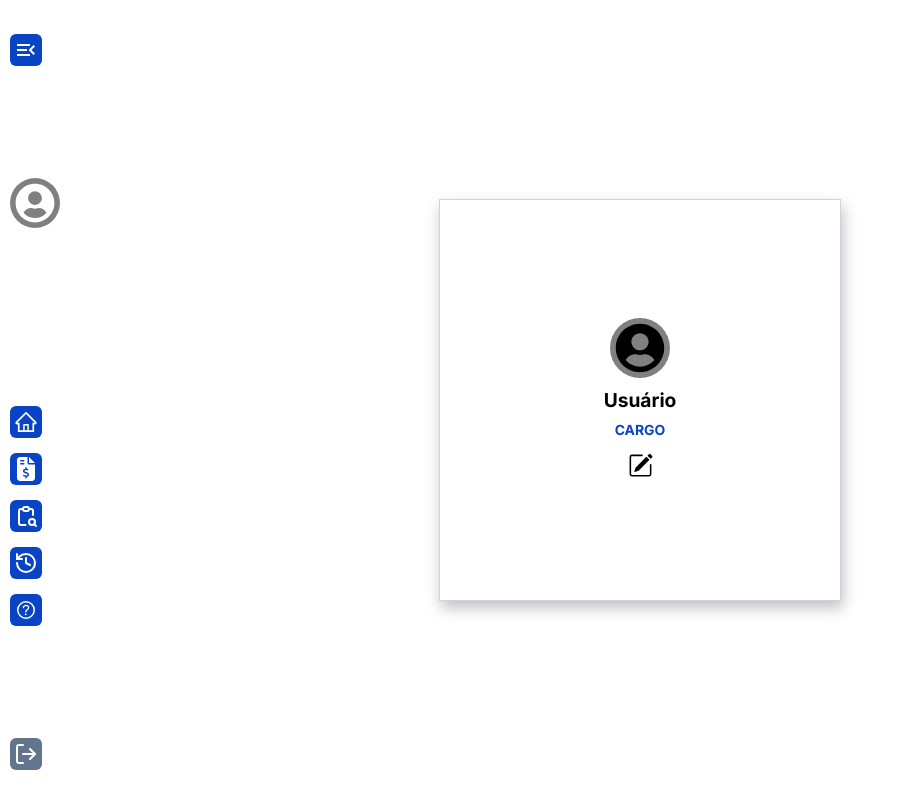
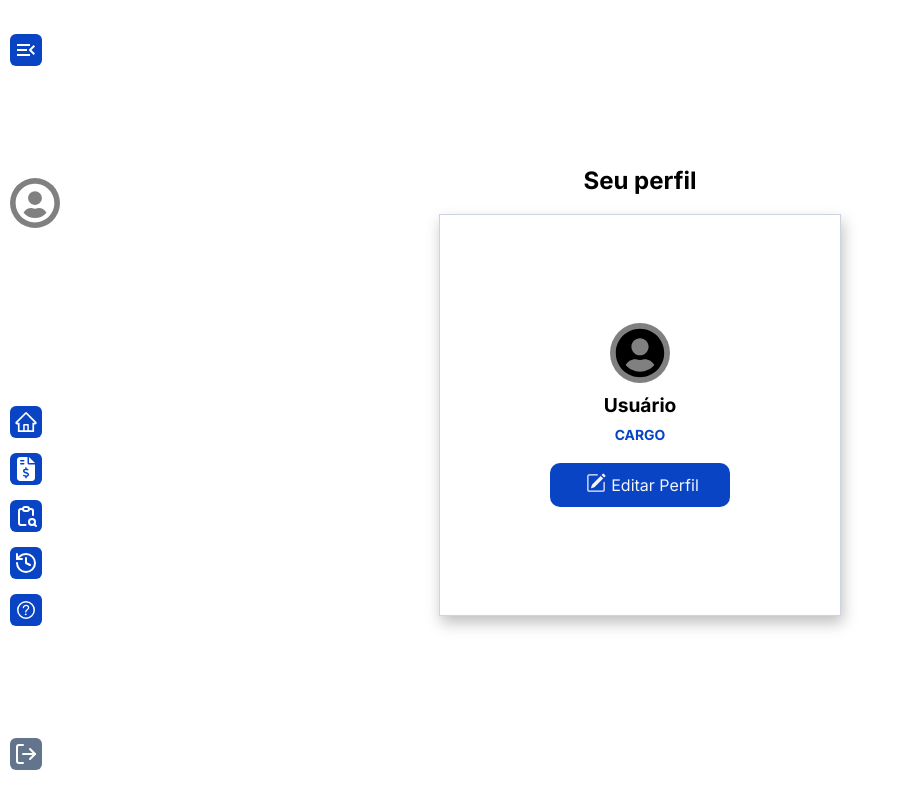
Before and after one commit to lucasgomesdacruz/sispar, a React (Vite) app: page /perfil in a window 1280 px wide. Shown: the whole page, without its empty margins (0-902 px from the left). Built offline with nearby package versions, Linux system fonts and the light colour scheme; no server answers.

Commit message:
feat: adiciona funcionalidade de cancelar edit de perfil

```diff
--- a/src/pages/perfil/Perfil.jsx
+++ b/src/pages/perfil/Perfil.jsx
@@ -6,7 +6,8 @@ import { BsPencilSquare } from "react-icons/bs";
 import { toast, ToastContainer } from "react-toastify";
 import { Helmet } from "react-helmet-async";
 import { MdSave } from "react-icons/md";
-import { Navigate, useNavigate } from "react-router-dom";
+import { useNavigate } from "react-router-dom";
+import Button from "../../components/button/Button";
 
 const Perfil = () => {
   const [userData, setUserData] = useState({
@@ -22,6 +23,7 @@ const Perfil = () => {
       try {
         const response = await Api.get("colaborador/perfil", {
           withCredentials: true,
+          credentials: 'include'
         });
         setUserData({
           nome: response.data.nome,
@@ -47,6 +49,7 @@ const Perfil = () => {
       const updateData = {
         nome: userData.nome,
         cargo: userData.cargo,
+        email: userData.email
       };
 
       await Api.put(
@@ -79,10 +82,11 @@ const Perfil = () => {
       </Helmet>
 
       <main className={styles.perfil}>
+        <h1>Seu perfil</h1>
         <section className={styles.userInfo}>
           <FaUserCircle />
           {editMode ? (
-            <>
+            <div className={styles.editando}>
               <input
                 name="nome"
                 value={userData.nome}
@@ -95,17 +99,25 @@ const Perfil = () => {
                 onChange={handleChange}
                 placeholder="Cargo"
               />
-              <MdSave className={styles.edit} onClick={handleSave} />
-            </>
+              <input
+                name="email"
+                value={userData.email}
+                onChange={handleChange}
+                placeholder="Email"
+              />
+
+              <Button onClick={handleSave} className={styles.buttonEditando} icon={<MdSave className={styles.icon}/> } text="Salvar Alteração" />
+
+              <Button className={styles.buttonCancel} onClick={() => setEditMode(false)} title="Cancelar edição" icon="❌" text="Cancelar alteração" />
+
+            </div>
           ) : (
             <>
               <h2>{userData.nome || "Usuário"}</h2>
               <p>{userData.cargo || "Cargo"}</p>
-              {userData.email && <p>{userData.email}</p>}
-              <BsPencilSquare
-                className={styles.edit}
-                onClick={() => setEditMode(true)}
-              />
+              <p>{userData.email}</p>
+
+              <Button onClick={() => setEditMode(true)} className={styles.edit} icon={<BsPencilSquare className={styles.icon}/>} text="Editar Perfil" />
             </>
           )}
         </section>
--- a/src/pages/perfil/Perfil.module.scss
+++ b/src/pages/perfil/Perfil.module.scss
@@ -6,6 +6,7 @@
     display: flex;
     justify-content: center;
     align-items: center;
+    flex-direction: column;
 
     .userInfo {
         display: flex;
@@ -43,18 +44,90 @@
             font-weight: bold;
         }
 
+        .editando {
+            display: flex;
+            flex-direction: column;
+            justify-content: center;
+            align-items: center;
+            gap: 10px;
+            max-width: 400px;
+            width: 100%;
+
+            .buttonEditando {
+                width: 50%;
+                display: flex;
+                align-items: center;
+                justify-content: center;
+                border: none;
+                background-color: $primary-accent;
+                color: $background-area;
+                border-radius: 10px;
+                padding: 5px 10px;
+                cursor: pointer;
+                transform: translateZ(0);
+                transition: 0.3s all ease-in-out;
+                font-size: 1rem;
+
+                .icon {
+                    width: 35px;
+                    height: 35px;
+                    background-color: transparent;
+                    border-radius: 0%;
+                }
+
+                &:hover {
+                    transform: scale(1.05);
+                }
+
+            }
+
+            .buttonCancel {
+                width: 50%;
+                display: flex;
+                align-items: center;
+                justify-content: center;
+                border: none;
+                background-color: $secondary-accent;
+                color: $background-area;
+                border-radius: 10px;
+                padding: 15px 10px;
+                cursor: pointer;
+                transform: translateZ(0);
+                transition: 0.3s all ease-in-out;
+                font-size: 1rem;
+
+                &:hover {
+                    transform: scale(1.05);
+                }
+            }
+        }
+
         .edit {
-            width: 35px;
-            height: 35px;
-            background-color: transparent;
-            border-radius: 0%;
+            width: 45%;
+            display: flex;
+            align-items: center;
+            justify-content: center;
+            border: none;
+            background-color: $primary-accent;
+            color: $background-area;
+            border-radius: 10px;
+            padding: 5px 10px;
             cursor: pointer;
             transform: translateZ(0);
             transition: 0.3s all ease-in-out;
+            font-size: 1rem;
+
+            .icon {
+                width: 30px;
+                height: 30px;
+                background-color: transparent;
+                border-radius: 0%;
+            }
 
             &:hover {
-                 transform: scale(1.1);
+                transform: scale(1.05);
             }
         }
+
     }
 }
```
